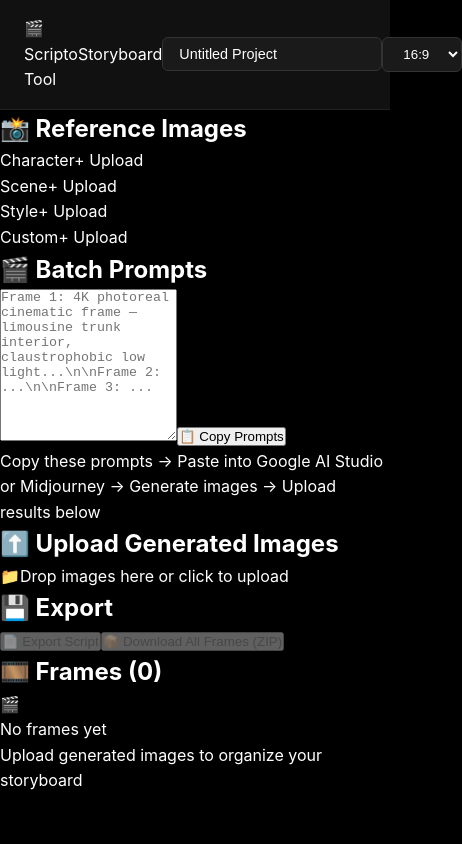
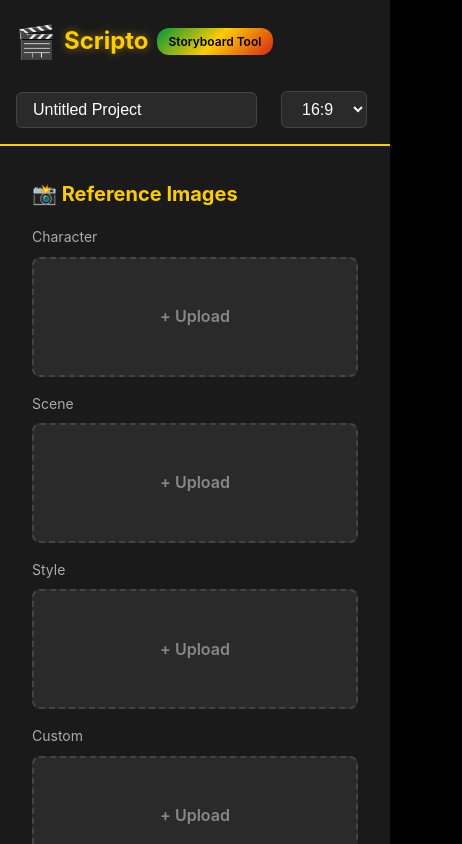
Before and after one commit to Chris3777/sripto, a React (Vite) app: page / in a window 390 px wide. Shown: the top 844 px of the page, 462 px wide, since content can reach past the window. Built offline with nearby package versions, Linux system fonts and the light colour scheme.

Commit message:
Add Scripto styling with Jamaican colors and professional layout
Updated styles for various components and improved layout responsiveness.

```diff
--- a/src/App.css
+++ b/src/App.css
@@ -1,162 +1,462 @@
 * {
-  box-sizing: border-box;
   margin: 0;
   padding: 0;
+  box-sizing: border-box;
 }
 
 body {
-  font-family: -apple-system, BlinkMacSystemFont, 'Segoe UI', 'Roboto', sans-serif;
+  font-family: -apple-system, BlinkMacSystemFont, 'Segoe UI', 'Roboto', 'Oxygen', sans-serif;
   background: #0a0a0a;
-  color: #fff;
+  color: #e0e0e0;
 }
 
-.app {
-  height: 100vh;
+.sripto-app {
+  min-height: 100vh;
   display: flex;
   flex-direction: column;
 }
 
 /* Header */
 .header {
-  background: #111;
-  border-bottom: 1px solid #222;
-  padding: 1rem 1.5rem;
+  background: #1a1a1a;
+  border-bottom: 2px solid #ffcc00;
+  padding: 1rem 2rem;
   display: flex;
-  justify-content: space-between;
   align-items: center;
+  gap: 1.5rem;
+  flex-wrap: wrap;
 }
 
-.header-left {
+.logo {
   display: flex;
   align-items: center;
-  gap: 1rem;
+  gap: 0.5rem;
+  font-weight: 700;
+  font-size: 1.5rem;
 }
 
-.header-left h1 {
-  font-size: 1.5rem;
-  font-weight: 700;
+.logo-icon {
+  font-size: 2rem;
+}
+
+.logo-text {
+  color: #ffcc00;
+  text-shadow: 0 0 10px rgba(255, 204, 0, 0.5);
+}
+
+.badge {
+  background: linear-gradient(135deg, #009639, #ffcc00, #d62718);
+  color: #000;
+  padding: 0.25rem 0.75rem;
+  border-radius: 12px;
+  font-size: 0.75rem;
+  font-weight: 600;
 }
 
 .project-name {
-  background: #1a1a1a;
-  border: 1px solid #333;
+  background: #2a2a2a;
+  border: 1px solid #444;
   color: #fff;
   padding: 0.5rem 1rem;
   border-radius: 6px;
-  font-size: 0.9rem;
+  font-size: 1rem;
+  min-width: 200px;
 }
 
-.header-right {
-  display: flex;
-  gap: 0.75rem;
-  align-items: center;
+.project-name:focus {
+  outline: none;
+  border-color: #ffcc00;
+  box-shadow: 0 0 0 2px rgba(255, 204, 0, 0.2);
 }
 
-select {
-  background: #1a1a1a;
-  border: 1px solid #333;
+.aspect-select {
+  background: #2a2a2a;
+  border: 1px solid #444;
   color: #fff;
   padding: 0.5rem 1rem;
   border-radius: 6px;
+  font-size: 1rem;
   cursor: pointer;
 }
 
-/* Main Layout */
-.main {
-  display: flex;
+.aspect-select:focus {
+  outline: none;
+  border-color: #ffcc00;
+}
+
+/* Main Content */
+.main-content {
+  display: grid;
+  grid-template-columns: 400px 1fr;
   flex: 1;
   overflow: hidden;
 }
 
-/* Sidebar */
-.sidebar {
-  width: 320px;
-  background: #111;
-  border-right: 1px solid #222;
+/* Left Panel */
+.left-panel {
+  background: #1a1a1a;
+  border-right: 2px solid #333;
+  overflow-y: auto;
+  padding: 2rem;
+}
+
+.section {
+  margin-bottom: 2rem;
+}
+
+.section h2 {
+  color: #ffcc00;
+  margin-bottom: 1rem;
+  font-size: 1.25rem;
+  display: flex;
+  align-items: center;
+  gap: 0.5rem;
+}
+
+/* Reference Grid */
+.reference-grid {
+  display: grid;
+  grid-template-columns: repeat(2, 1fr);
+  gap: 1rem;
+}
+
+.reference-slot {
   display: flex;
   flex-direction: column;
+  gap: 0.5rem;
 }
 
-.sidebar-header {
-  padding: 1.5rem;
-  border-bottom: 1px solid #222;
+.reference-label {
+  color: #aaa;
+  font-size: 0.875rem;
+  text-transform: capitalize;
+}
+
+.upload-box {
+  background: #2a2a2a;
+  border: 2px dashed #444;
+  border-radius: 8px;
+  height: 120px;
+  display: flex;
+  align-items: center;
+  justify-content: center;
+  cursor: pointer;
+  transition: all 0.3s;
+}
+
+.upload-box:hover {
+  border-color: #ffcc00;
+  background: #333;
+}
+
+.upload-box span {
+  color: #888;
+  font-weight: 600;
+}
+
+.reference-preview {
+  position: relative;
+  height: 120px;
+  border-radius: 8px;
+  overflow: hidden;
+}
+
+.reference-preview img {
+  width: 100%;
+  height: 100%;
+  object-fit: cover;
+}
+
+.remove-btn {
+  position: absolute;
+  top: 0.5rem;
+  right: 0.5rem;
+  background: rgba(214, 39, 24, 0.9);
+  color: #fff;
+  border: none;
+  border-radius: 50%;
+  width: 24px;
+  height: 24px;
+  cursor: pointer;
+  font-size: 1rem;
+  display: flex;
+  align-items: center;
+  justify-content: center;
+}
+
+.remove-btn:hover {
+  background: #d62718;
+}
+
+/* Prompts */
+.prompts-textarea {
+  width: 100%;
+  background: #2a2a2a;
+  border: 1px solid #444;
+  color: #fff;
+  padding: 1rem;
+  border-radius: 8px;
+  font-family: 'Courier New', monospace;
+  font-size: 0.875rem;
+  resize: vertical;
+  margin-bottom: 1rem;
+}
+
+.prompts-textarea:focus {
+  outline: none;
+  border-color: #ffcc00;
+}
+
+.hint {
+  color: #888;
+  font-size: 0.875rem;
+  margin-top: 0.5rem;
+  line-height: 1.5;
+}
+
+/* Upload Area */
+.upload-area {
+  display: block;
+  background: #2a2a2a;
+  border: 2px dashed #444;
+  border-radius: 12px;
+  padding: 2rem;
+  cursor: pointer;
+  transition: all 0.3s;
+}
+
+.upload-area:hover {
+  border-color: #009639;
+  background: #333;
+}
+
+.upload-content {
+  display: flex;
+  flex-direction: column;
+  align-items: center;
+  gap: 0.75rem;
+  color: #888;
+}
+
+.upload-icon {
+  font-size: 3rem;
+}
+
+/* Buttons */
+.btn {
+  padding: 0.75rem 1.5rem;
+  border: none;
+  border-radius: 8px;
+  font-weight: 600;
+  cursor: pointer;
+  font-size: 1rem;
+  transition: all 0.3s;
+  width: 100%;
+  margin-bottom: 0.75rem;
+}
+
+.btn:disabled {
+  opacity: 0.5;
+  cursor: not-allowed;
+}
+
+.btn-primary {
+  background: linear-gradient(135deg, #009639, #ffcc00);
+  color: #000;
+}
+
+.btn-primary:hover:not(:disabled) {
+  transform: translateY(-2px);
+  box-shadow: 0 4px 12px rgba(0, 150, 57, 0.5);
+}
+
+.btn-secondary {
+  background: #333;
+  color: #fff;
+  border: 1px solid #555;
+}
+
+.btn-secondary:hover:not(:disabled) {
+  background: #444;
+}
+
+/* Right Panel */
+.right-panel {
+  background: #0a0a0a;
+  overflow-y: auto;
+  padding: 2rem;
+}
+
+.results-header {
+  margin-bottom: 2rem;
+}
+
+.results-header h2 {
+  color: #ffcc00;
+  font-size: 1.5rem;
+}
+
+/* Empty State */
+.empty-state {
+  display: flex;
+  flex-direction: column;
+  align-items: center;
+  justify-content: center;
+  height: 60vh;
+  color: #666;
+}
+
+.empty-icon {
+  font-size: 5rem;
+  margin-bottom: 1rem;
+  opacity: 0.5;
+}
+
+.empty-state p {
+  font-size: 1.25rem;
+  margin-bottom: 0.5rem;
+}
+
+.empty-hint {
+  font-size: 1rem;
+  color: #555;
+}
+
+/* Frames Grid */
+.frames-grid {
+  display: grid;
+  grid-template-columns: repeat(auto-fill, minmax(350px, 1fr));
+  gap: 2rem;
+}
+
+.frame-card {
+  background: #1a1a1a;
+  border: 2px solid #333;
+  border-radius: 12px;
+  overflow: hidden;
+  transition: all 0.3s;
+}
+
+.frame-card:hover {
+  border-color: #ffcc00;
+  box-shadow: 0 8px 24px rgba(255, 204, 0, 0.2);
+}
+
+.frame-header {
+  background: #2a2a2a;
+  padding: 0.75rem 1rem;
   display: flex;
   justify-content: space-between;
   align-items: center;
+  border-bottom: 1px solid #333;
 }
 
-.sidebar-header h2 {
-  font-size: 1.1rem;
-  font-weight: 600;
+.frame-number {
+  color: #ffcc00;
+  font-weight: 700;
+  font-size: 0.875rem;
 }
 
-.scenes-list {
-  flex: 1;
-  overflow-y: auto;
-  padding: 1rem;
+.delete-btn {
+  background: none;
+  border: none;
+  color: #d62718;
+  cursor: pointer;
+  font-size: 1.25rem;
+  padding: 0.25rem;
+  opacity: 0.7;
+  transition: opacity 0.3s;
 }
 
-.scene-card {
-  background: #1a1a1a;
-  border: 2px solid transparent;
-  border-radius: 8px;
-  padding: 0.75rem;
-  margin-bottom: 0.75rem;
-  cursor: pointer;
-  transition: all 0.2s;
+.delete-btn:hover {
+  opacity: 1;
+}
+
+.frame-image {
+  aspect-ratio: 16/9;
+  overflow: hidden;
+  background: #000;
+}
+
+.frame-image img {
+  width: 100%;
+  height: 100%;
+  object-fit: cover;
+}
+
+.frame-details {
+  padding: 1rem;
   display: flex;
+  flex-direction: column;
   gap: 0.75rem;
 }
 
-.scene-card:hover {
-  border-color: #333;
+.frame-details textarea,
+.frame-details input {
+  width: 100%;
+  background: #2a2a2a;
+  border: 1px solid #444;
+  color: #fff;
+  padding: 0.75rem;
+  border-radius: 6px;
+  font-size: 0.875rem;
+  font-family: inherit;
+  resize: none;
 }
 
-.scene-card.selected {
-  border-color: #0066ff;
-  background: #001a3d;
+.frame-details textarea:focus,
+.frame-details input:focus {
+  outline: none;
+  border-color: #009639;
+  box-shadow: 0 0 0 2px rgba(0, 150, 57, 0.2);
 }
 
-.scene-thumbnail {
-  width: 80px;
-  height: 60px;
-  background: #0a0a0a;
-  border-radius: 4px;
-  display: flex;
-  align-items: center;
-  justify-content: center;
-  position: relative;
-  flex-shrink: 0;
+.frame-details input::placeholder,
+.frame-details textarea::placeholder {
+  color: #666;
 }
 
-.scene-thumbnail img {
-  width: 100%;
-  height: 100%;
-  object-fit: cover;
+/* Scrollbar */
+::-webkit-scrollbar {
+  width: 8px;
+  height: 8px;
+}
+
+::-webkit-scrollbar-track {
+  background: #1a1a1a;
+}
+
+::-webkit-scrollbar-thumb {
+  background: #444;
   border-radius: 4px;
 }
 
-.scene-thumbnail svg {
-  width: 28px;
-  height: 28px;
-  opacity: 0.3;
+::-webkit-scrollbar-thumb:hover {
+  background: #555;
 }
 
-.spinner {
-  position: absolute;
-  width: 24px;
-  height: 24px;
-  border: 3px solid #333;
-  border-top-color: #0066ff;
-  border-radius: 50%;
-  animation: spin 1s linear infinite;
+/* Responsive */
+@media (max-width: 1024px) {
+  .main-content {
+    grid-template-columns: 1fr;
+  }
+
+  .left-panel {
+    border-right: none;
+    border-bottom: 2px solid #333;
+  }
 }
 
-@keyframes spin {
-  to { transform: rotate(360deg); }
+@media (max-width: 768px) {
+  .header {
+    padding: 1rem;
+  }
+
+  .reference-grid {
+    grid-template-columns: 1fr;
+  }
+
+  .frames-grid {
+    grid-template-columns: 1fr;
+  }
 }
-
-.scene-info {
-  flex: 1;
-  display: flex;
-  flex-direction
```
